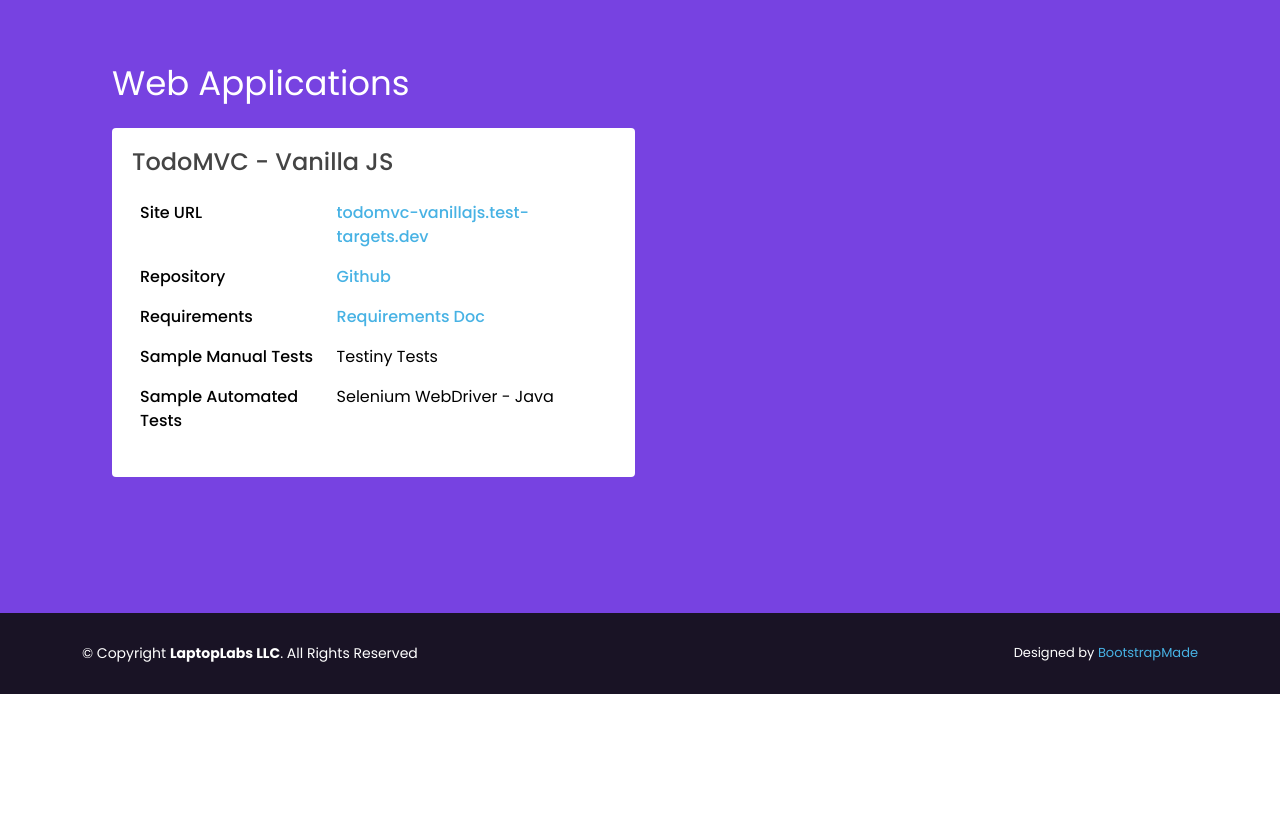
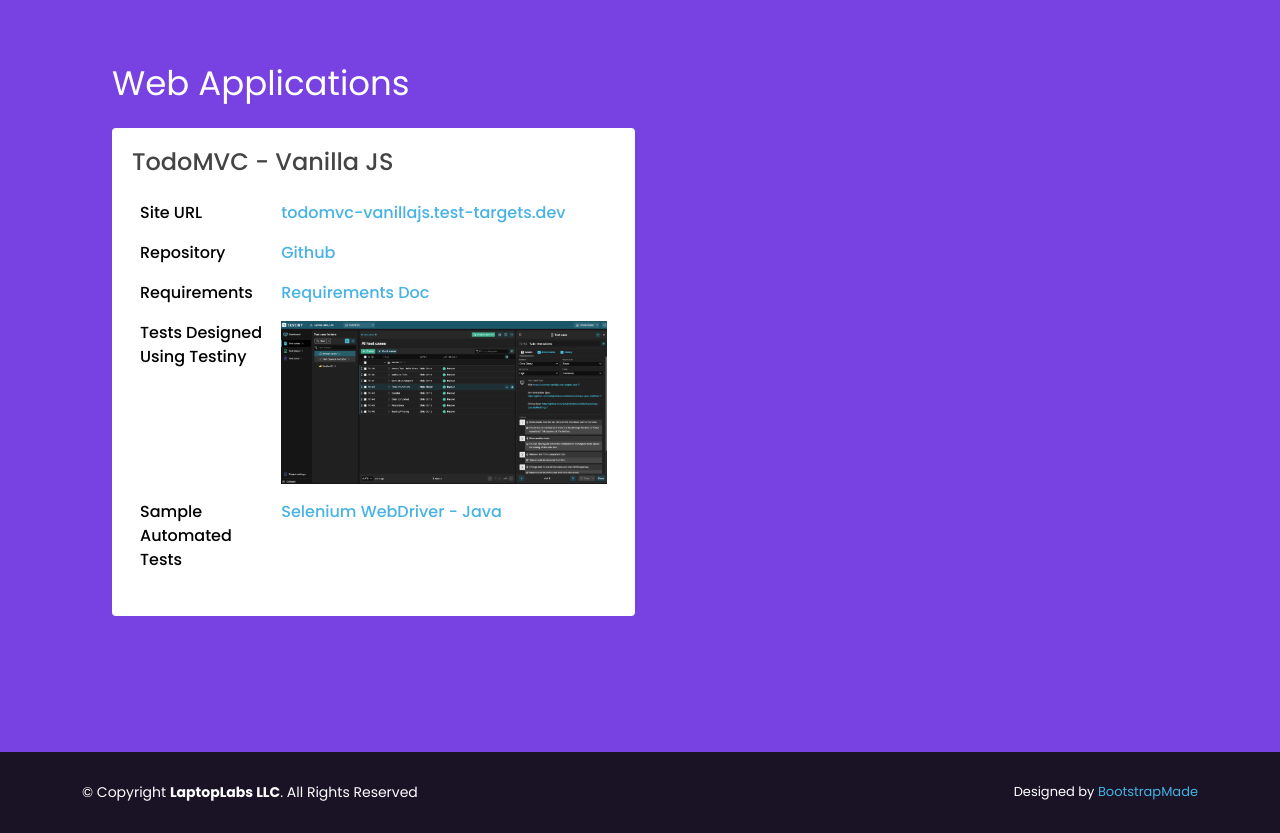
Before and after one commit to clontztopher/test-targets, a website: page test-targets/public/index.html in a window 1280 px wide. Shown: the part 697-1530 px from the top of the page. Before the commit the page ends 1391 px from the top, so only its background shows below. Drawn offline with Linux system fonts and the light colour scheme.

Commit message:
Add TodoMVC Selenium to Test-Targets site.

```diff
--- a/test-targets/public/index.html
+++ b/test-targets/public/index.html
@@ -147,12 +147,17 @@
                         </td>
                       </tr>
                       <tr>
-                        <th scope="row">Sample Manual Tests</th>
-                        <td>Testiny Tests</td>
+                        <th scope="row">Tests Designed Using Testiny</th>
+                        <td>
+                          <img src="assets/img/todomvc-test-design.png" alt="" class="img-fluid">
+                        </td>
                       </tr>
                       <tr>
                         <th scope="row">Sample Automated Tests</th>
-                        <td>Selenium WebDriver - Java</td>
+                        <td>
+                          <a href="https://github.com/clontztopher/test-targets/tree/main/todomvc-vanillajs/test/selenium"
+                            target="_blank" rel="noopener noreferrer">Selenium WebDriver - Java</a>
+                        </td>
                       </tr>
                     </tbody>
                   </table>
```
Also changed, not shown: test-targets/public/assets/img/todomvc-test-design.png (added), todomvc-vanillajs/test/selenium/README.md (added).
